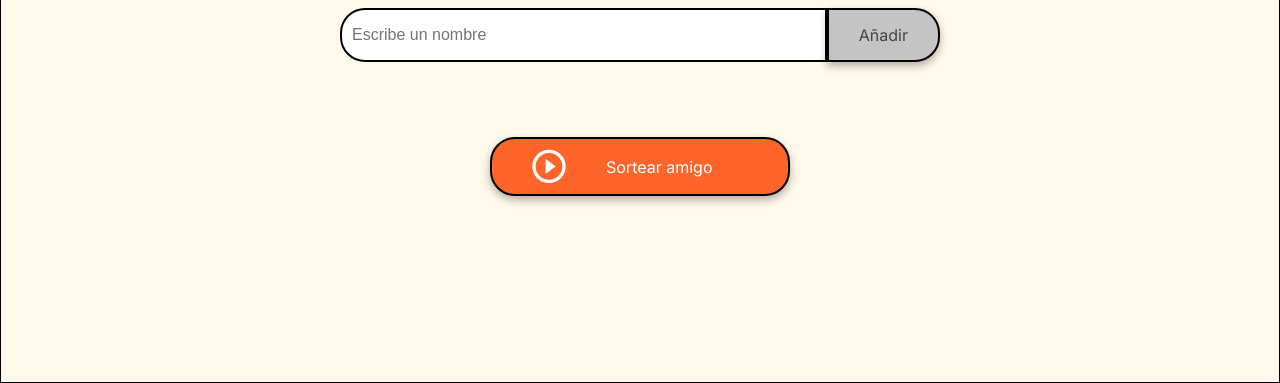
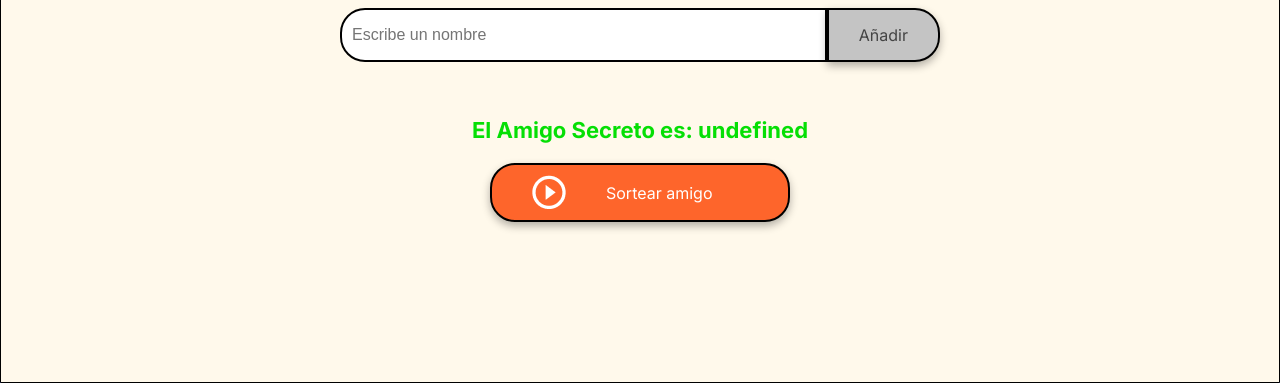
Before and after one commit to EdsonCasta/challenge-amigo-secreto_esp-main, a plain HTML site: page challenge-amigo-secreto_esp-main/index.html in a window 1280 px wide. Both pictures are taken after a click on the button "Sortear amigo". Shown: the part 417-800 px from the top of the page. Drawn offline with Linux system fonts and the light colour scheme.

Commit message:
Funcion para sortear amigos

```diff
--- a/challenge-amigo-secreto_esp-main/app.js
+++ b/challenge-amigo-secreto_esp-main/app.js
@@ -16,6 +16,9 @@ function addFriends() {
     friends.push(name);
 
     updateFriendsList();
+
+    let friend = document.getElementById("resultado");
+    friend.innerHTML = "";
 };
 
 function updateFriendsList() {
@@ -30,3 +33,19 @@ function updateFriendsList() {
         list.appendChild(listName)
     };
 };
+
+function drawFriends() {
+
+    if (friends.length === 0) {
+        alert("Por favor, Ingresar amigos.")
+    };
+
+    let randomIndex = Math.floor(Math.random() * friends.length);
+    let drawnName = friends[randomIndex];
+
+    let friend = document.getElementById("resultado");
+    friend.innerHTML = `El Amigo Secreto es: ${drawnName}`;
+
+    let listFriends = document.getElementById("listaAmigos");
+    listFriends.innerHTML = "";
+};
--- a/challenge-amigo-secreto_esp-main/index.html
+++ b/challenge-amigo-secreto_esp-main/index.html
@@ -28,7 +28,7 @@
             <ul id="resultado" class="result-list" aria-live="polite"></ul>
 
             <div class="button-container">
-                <button class="button-draw" onclick="sortearAmigo()" aria-label="Sortear amigo secreto">
+                <button class="button-draw" onclick="drawFriends()" aria-label="Sortear amigo secreto">
                     <img src="assets/play_circle_outline.png" alt="Ícono para sortear">
                     Sortear amigo
                 </button>
```
